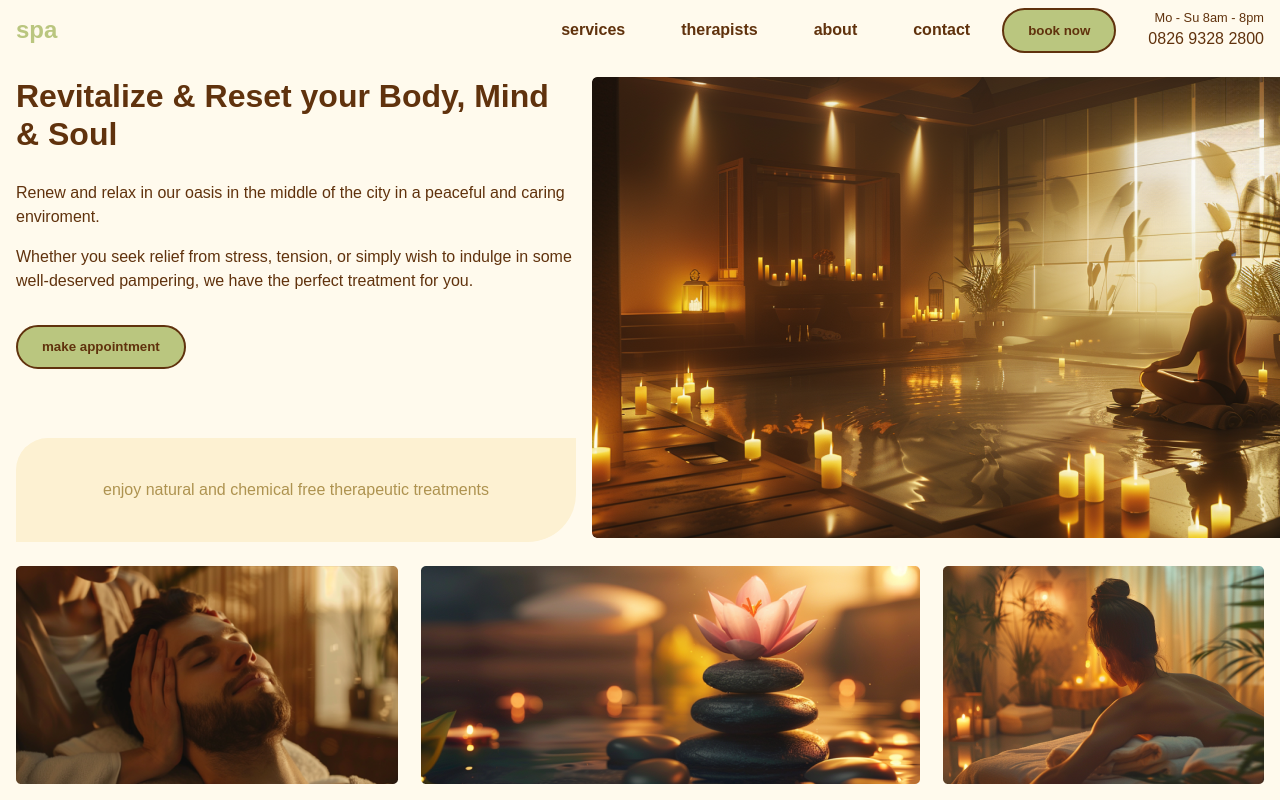
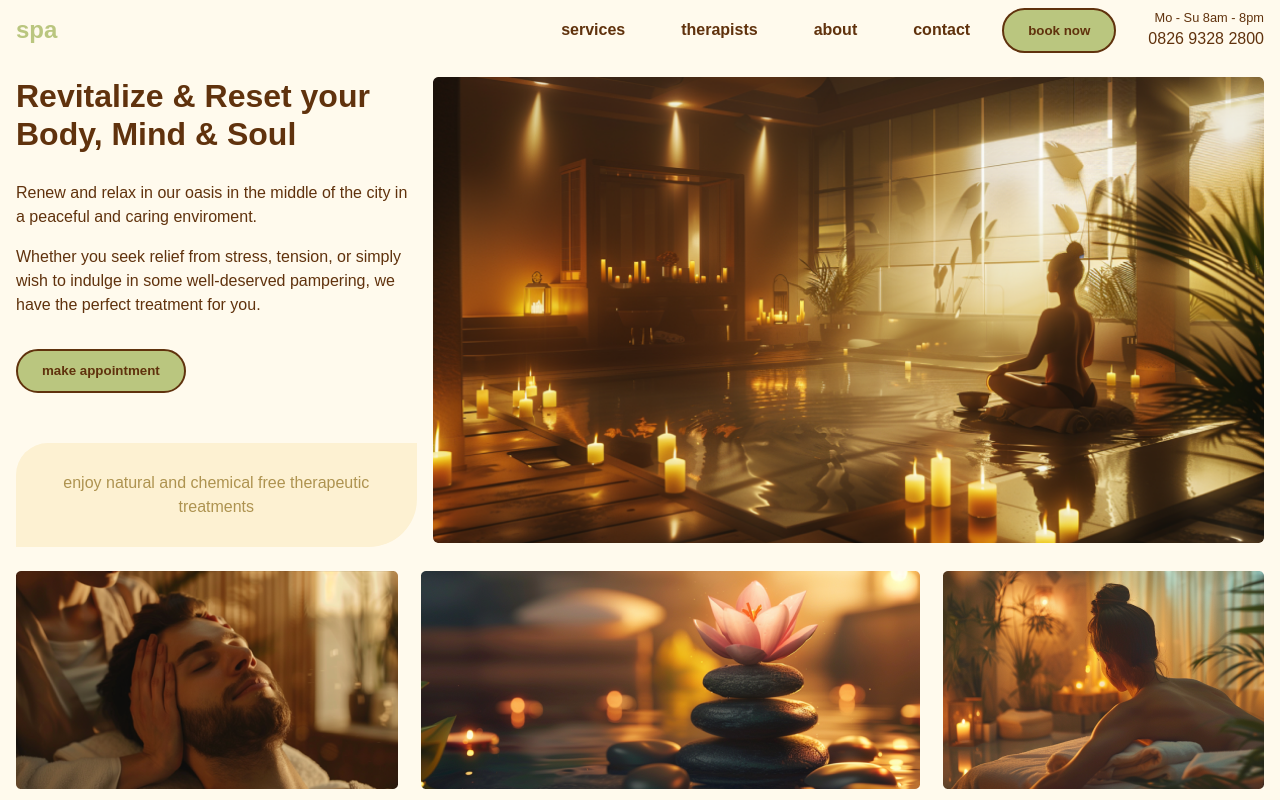
Before and after one commit to creationcodesign/spa-studio, a React (Vite) app: page / in a window 1280 px wide. Shown: the top 800 px of the page. Built offline with nearby package versions, Linux system fonts and the light colour scheme; a web font is replaced by a local one.

Commit message:
responsive

```diff
--- a/src/style/pages/_app.scss
+++ b/src/style/pages/_app.scss
@@ -51,10 +51,11 @@
         }
 
         .hero-img-container {
-            width: 42rem;
+            width: 132rem;
             border-radius: 5px;
 
             img {
+                width: 100%;
                 object-fit: contain;
                 border-radius: 5px;
             }
@@ -372,6 +373,7 @@
 
         .testimonies {
             flex-direction: column;
+            gap: 3rem !important;
         }
 
         .offer-special {
```
